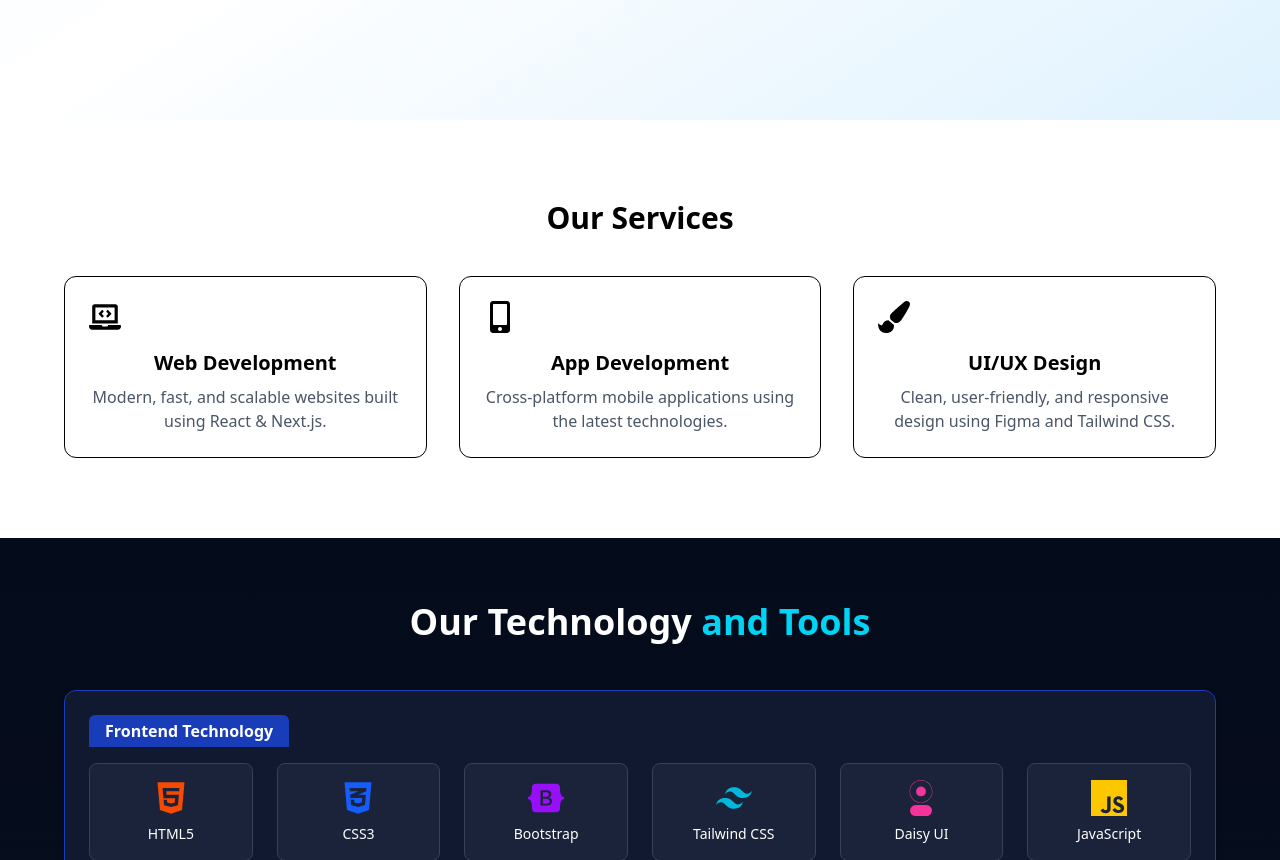
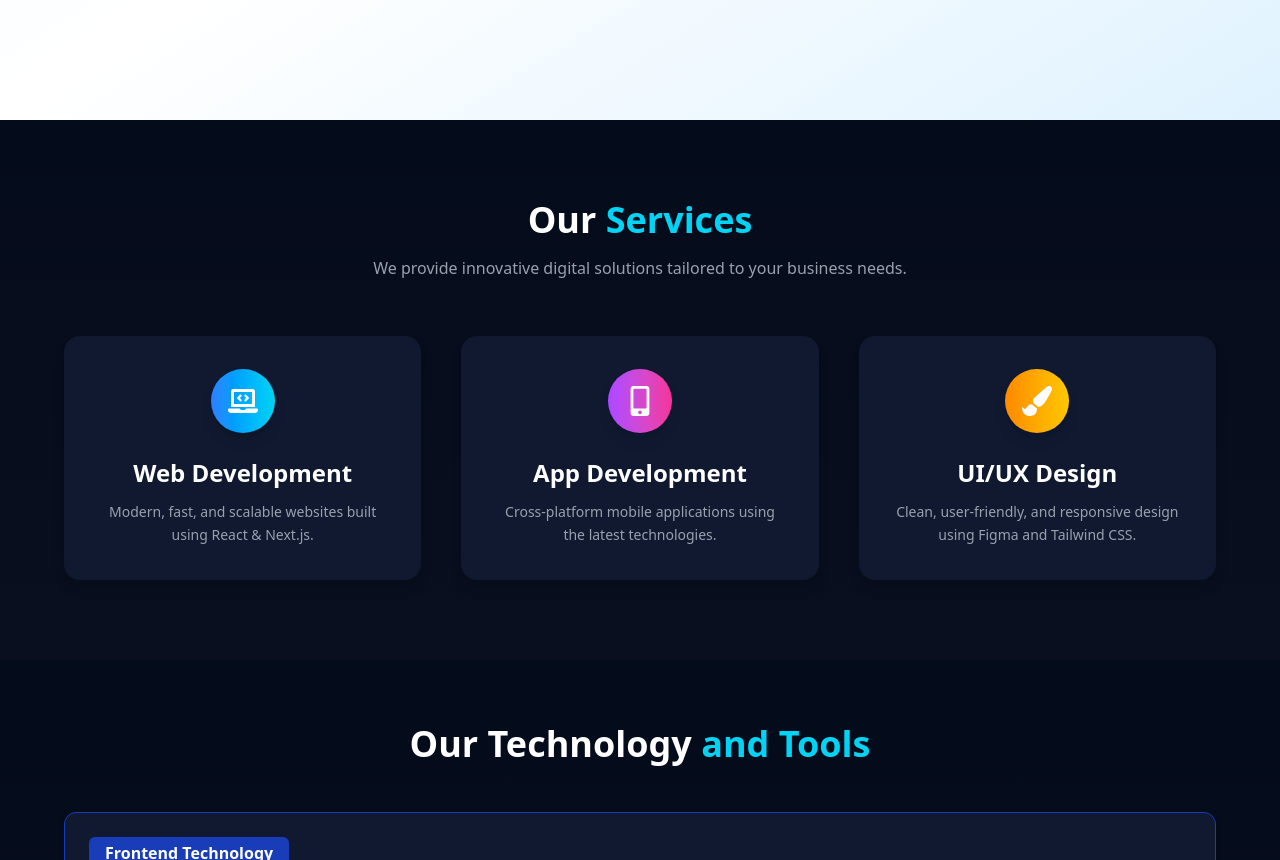
Before and after one commit to nurulazam-dev/mna-web-programming_v1, a Next.js app: page / in a window 1280 px wide. Shown: the part 680-1540 px from the top of the page. Built offline with nearby package versions, Linux system fonts and the light colour scheme.

Commit message:
services component  update

```diff
--- a/app/components/Services.tsx
+++ b/app/components/Services.tsx
@@ -1,41 +1,79 @@
+"use client";
+
 import { FaLaptopCode, FaMobileAlt, FaPaintBrush } from "react-icons/fa";
+import { motion } from "framer-motion";
 
 const services = [
   {
     title: "Web Development",
-    icon: <FaLaptopCode size={32} className="text-primary" />,
+    icon: <FaLaptopCode className="text-white text-3xl" />,
     desc: "Modern, fast, and scalable websites built using React & Next.js.",
+    gradient: "from-blue-500 to-cyan-400",
   },
   {
     title: "App Development",
-    icon: <FaMobileAlt size={32} className="text-primary" />,
+    icon: <FaMobileAlt className="text-white text-3xl" />,
     desc: "Cross-platform mobile applications using the latest technologies.",
+    gradient: "from-purple-500 to-pink-500",
   },
   {
     title: "UI/UX Design",
-    icon: <FaPaintBrush size={32} className="text-primary" />,
+    icon: <FaPaintBrush className="text-white text-3xl" />,
     desc: "Clean, user-friendly, and responsive design using Figma and Tailwind CSS.",
+    gradient: "from-orange-400 to-yellow-400",
   },
 ];
 
-export default function Services() {
+const Services = () => {
   return (
-    <section id="services" className="py-20 px-4 bg-white">
+    <section
+      id="services"
+      className="py-20 px-6 bg-gradient-to-b from-[#040b1a] to-[#0a0f1f] text-white"
+    >
       <div className="max-w-6xl mx-auto text-center">
-        <h2 className="text-3xl font-bold mb-6">Our Services</h2>
-        <div className="grid md:grid-cols-3 gap-8 mt-10">
-          {services?.map((service, i) => (
-            <div
+        <h2 className="text-4xl font-bold mb-4">
+          Our <span className="text-cyan-400">Services</span>
+        </h2>
+        <p className="text-gray-400 max-w-2xl mx-auto">
+          We provide innovative digital solutions tailored to your business
+          needs.
+        </p>
+
+        <div className="grid md:grid-cols-3 gap-10 mt-14">
+          {services.map((service, i) => (
+            <motion.div
               key={i}
-              className="border rounded-xl p-6 hover:shadow-lg transition"
+              initial={{ opacity: 0, y: 40 }}
+              whileInView={{ opacity: 1, y: 0 }}
+              transition={{ duration: 0.5, delay: i * 0.2 }}
+              viewport={{ once: true }}
+              className="relative group bg-[#101930] rounded-2xl p-8 border border-transparent hover:border-cyan-400 shadow-lg hover:shadow-cyan-500/30 transition-all duration-300"
             >
-              <div className="mb-4">{service?.icon}</div>
-              <h3 className="text-xl font-semibold mb-2">{service?.title}</h3>
-              <p className="text-gray-600">{service?.desc}</p>
-            </div>
+              {/* Icon Circle */}
+              <div
+                className={`w-16 h-16 mx-auto flex items-center justify-center rounded-full bg-gradient-to-r ${service.gradient} shadow-lg mb-6 group-hover:scale-110 transition duration-300`}
+              >
+                {service.icon}
+              </div>
+
+              {/* Title */}
+              <h3 className="text-2xl font-semibold mb-3 group-hover:text-cyan-400 transition">
+                {service.title}
+              </h3>
+
+              {/* Description */}
+              <p className="text-gray-400 text-sm leading-relaxed">
+                {service.desc}
+              </p>
+
+              {/* Hover Glow Effect */}
+              <div className="absolute inset-0 rounded-2xl opacity-0 group-hover:opacity-10 bg-cyan-400 transition duration-500"></div>
+            </motion.div>
           ))}
         </div>
       </div>
     </section>
   );
-}
+};
+
+export default Services;
```
